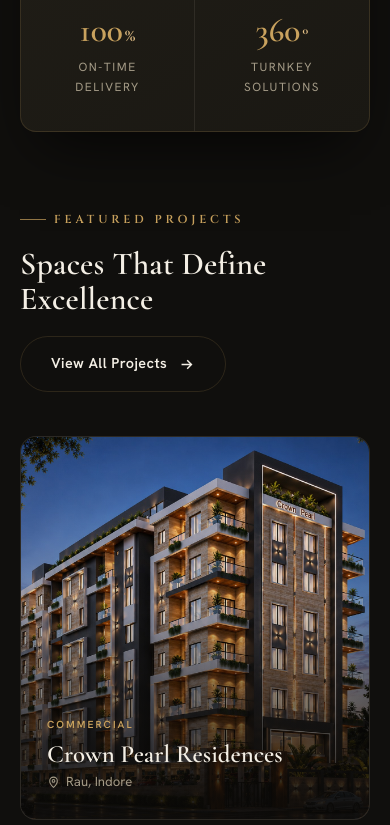
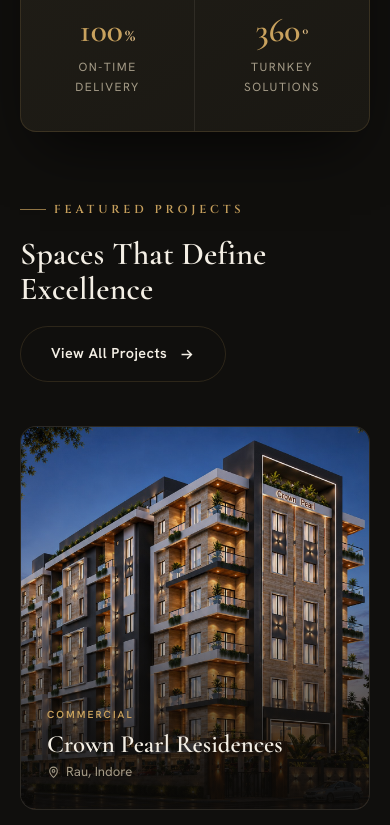
Before and after one commit to visheshpatidar8085-del/patidarinfra, a plain HTML site: page index.html in a window 390 px wide. Shown: the part 960-1785 px from the top of the page. Drawn offline with nearby package versions, Linux system fonts and the light colour scheme; animation ran at ten frames a second.

Commit message:
Tighten desktop section spacing so gaps aren't excessive
Reduced .pad block padding from clamp(70,10vw,130) to clamp(60,6.5vw,90).
Section-to-section gaps drop from ~269px to ~190-215px on wide screens,
removing the dead space between Featured/Services/Values/Insights while
keeping a premium, airy rhythm. Applies consistently to all sections;
mobile stays comfortable.

Co-Authored-By: Claude Opus 4.8 <noreply@anthropic.com>

```diff
--- a/index.html
+++ b/index.html
@@ -102,7 +102,7 @@ p{color:var(--muted)}
 /* ============ LAYOUT ============ */
 .wrap{max-width:var(--maxw);margin-inline:auto;padding-inline:clamp(20px,5vw,48px)}
 section{position:relative}
-.pad{padding-block:clamp(70px,10vw,130px)}
+.pad{padding-block:clamp(60px,6.5vw,90px)}
 .center{text-align:center}
 .sec-head{max-width:640px;margin-bottom:clamp(36px,5vw,64px)}
 .sec-head.center{margin-inline:auto}
```
